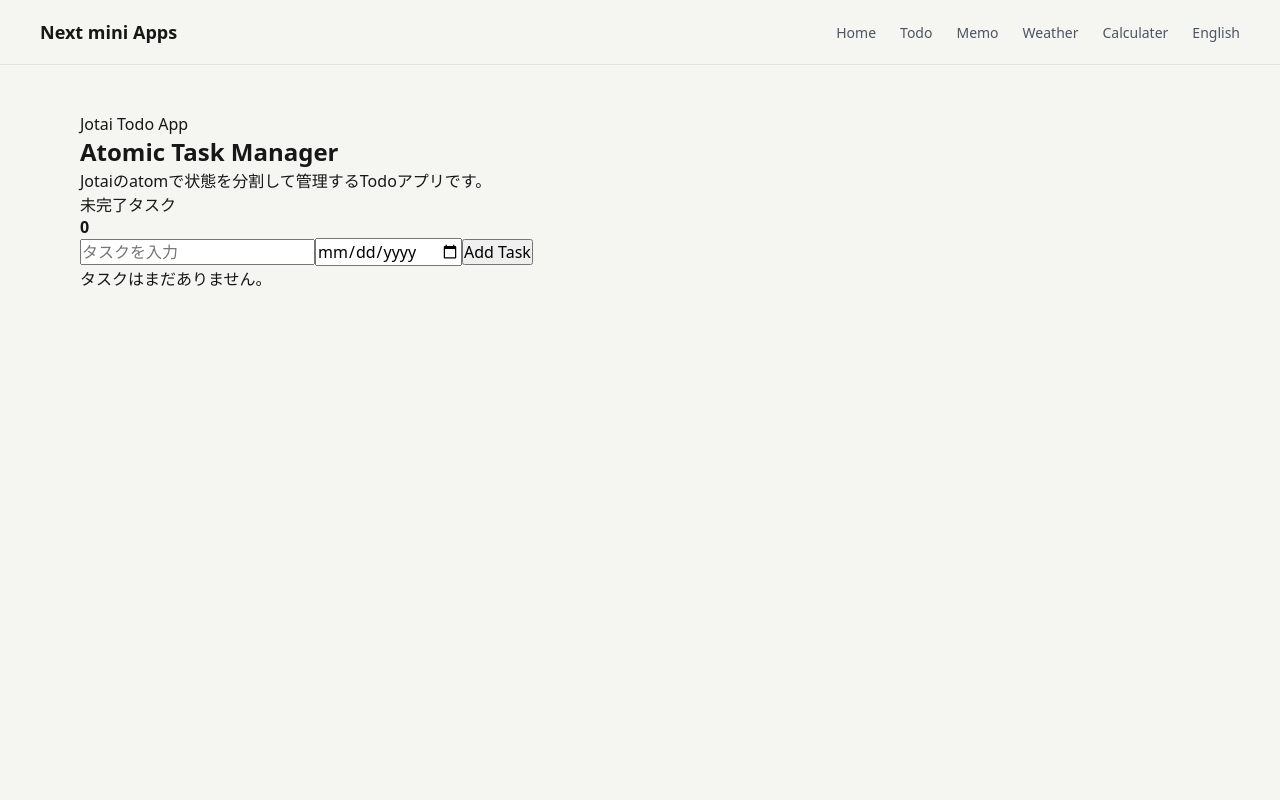
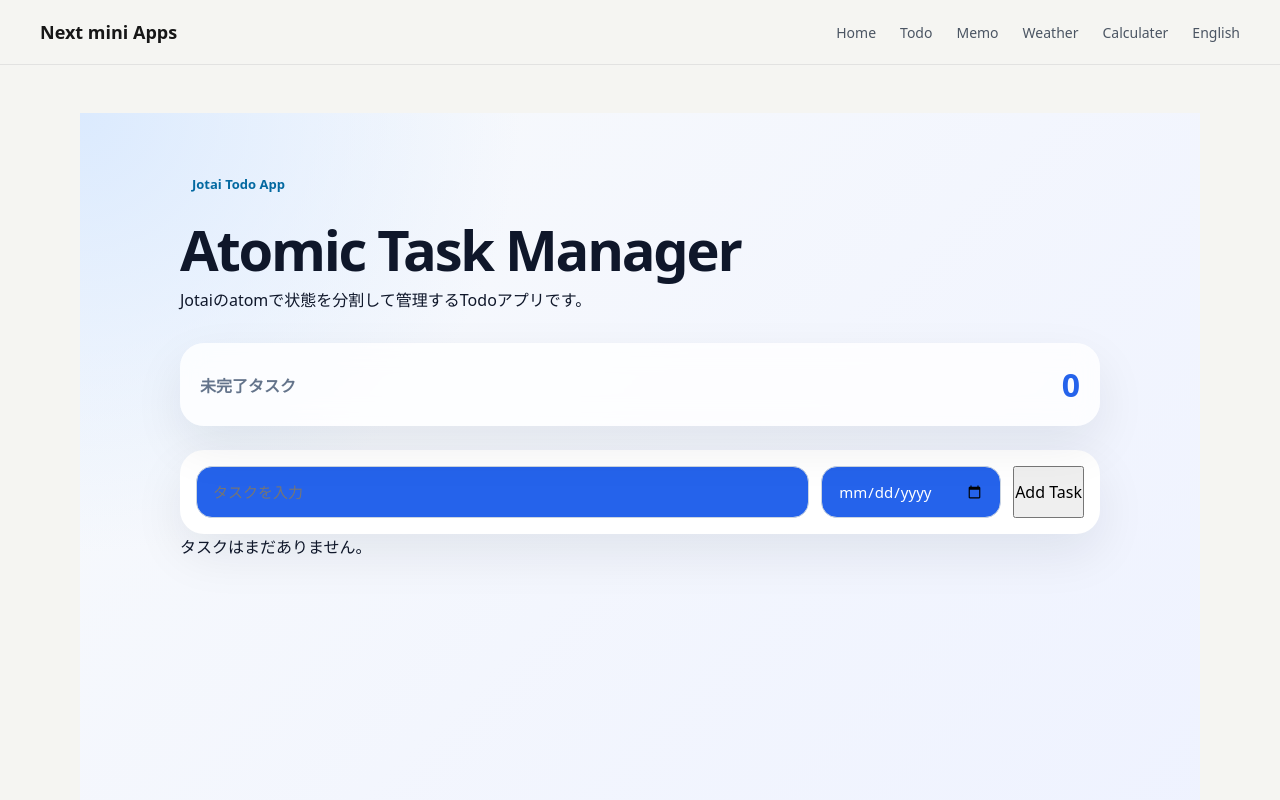
Before and after one commit to usamiyouhei/mini_apps_collection, a Next.js app: page /todo-jotai in a window 1280 px wide. Shown: the top 800 px of the page. Built offline with nearby package versions, Linux system fonts and the light colour scheme.

Commit message:
update jotai Task css

```diff
--- a/src/app/todo-jotai/todo-jotai.module.scss
+++ b/src/app/todo-jotai/todo-jotai.module.scss
@@ -0,0 +1,66 @@
+.page {
+  min-height: 100vh;
+  padding: 56px 20px;
+  background:
+    radial-gradient(circle at top left, #dbeafe 0, transparent 32%),
+    linear-gradient(135deg, #f8fafc, #eef2ff);
+  color: #0f172a;
+}
+
+.container {
+  width: min(920px, 100%);
+  margin: 0 auto;
+}
+
+.header {
+  margin-bottom: 32px;
+}
+
+.label {
+  display: inline-block;
+  margin-bottom: 12px;
+  padding: 6px 12px;
+  border-radius: 999px;
+  color: #0369a1;
+  font-size: 13px;
+  font-weight: 700;
+}
+
+.title {
+  margin: 0;
+  font-size: clamp(32px, 5vw, 56px);
+  letter-spacing: -0.04em;
+}
+
+.description {
+  margin-top: 12px;
+  color: #475569;
+  line-height: 1.8;
+}
+
+.summary {
+  display: flex;
+  align-items: center;
+  justify-content: space-between;
+  margin-bottom: 24px;
+  padding: 20px;
+  border-radius: 24px;
+  background: rgba(255, 255, 255, 0.8);
+  box-shadow: 0 20px 50px rgba(15, 23, 42, 0.08);
+  backdrop-filter: blur(12px);
+}
+
+.summary p {
+  margin: 0;
+  color: #64748b;
+  font-weight: 700;
+}
+
+.summary strong {
+  font-size: 32px;
+  color: #2563eb;
+}
+.form {
+  display: grid;
+  grid-template-columns: 1fr 180px auto;
+}
--- a/src/components/todo-jotai/JotaiTaskForm.module.scss
+++ b/src/components/todo-jotai/JotaiTaskForm.module.scss
@@ -0,0 +1,21 @@
+.form {
+  display: grid;
+  grid-template-columns: 1fr 180px auto;
+  gap: 12px;
+  padding: 16px;
+  border-radius: 24px;
+  background: #fff;
+  box-shadow: 0 20px 50px rgba(15, 23, 42, 0.08);
+}
+
+.input,
+.dateInput {
+  width: 100%;
+  border: 1px solid #cbd5e1;
+  border-radius: 16px;
+  padding: 14px 16px;
+  font-size: 15px;
+  color: #fff;
+  background: #2563eb;
+  // color-scheme: light;
+}
```
